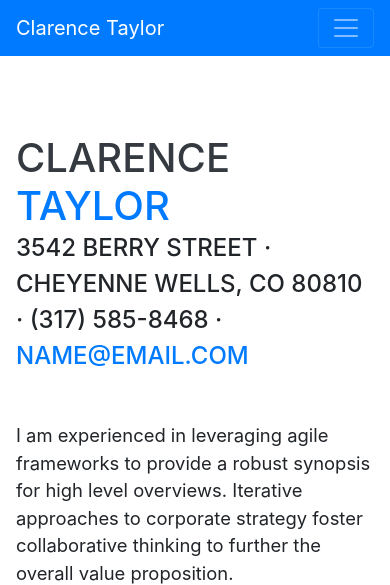
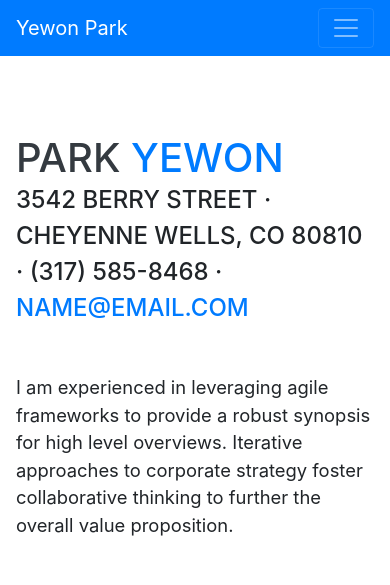
Before and after one commit to ParkYewon95/ParkYewon95.github.io, a website with bundled scripts: page index.html in a window 390 px wide. Shown: the top 585 px of the page. Built offline with nearby package versions, Linux system fonts and the light colour scheme; a web font is replaced by a local one.

Commit message:
update title

```diff
--- a/index.html
+++ b/index.html
@@ -8,7 +8,7 @@
   <meta name="description" content="">
   <meta name="author" content="">
 
-  <title>Resume - Start Bootstrap Theme</title>
+  <title> Yewon Portfolio </title>
 
   <!-- Bootstrap core CSS -->
   <link href="vendor/bootstrap/css/bootstrap.min.css" rel="stylesheet">
@@ -27,7 +27,7 @@
 
   <nav class="navbar navbar-expand-lg navbar-dark bg-primary fixed-top" id="sideNav">
     <a class="navbar-brand js-scroll-trigger" href="#page-top">
-      <span class="d-block d-lg-none">Clarence Taylor</span>
+      <span class="d-block d-lg-none"> Yewon Park </span>
       <span class="d-none d-lg-block">
         <img class="img-fluid img-profile rounded-circle mx-auto mb-2" src="img/profile.jpg" alt="">
       </span>
@@ -63,8 +63,8 @@
 
     <section class="resume-section p-3 p-lg-5 d-flex align-items-center" id="about">
       <div class="w-100">
-        <h1 class="mb-0">Clarence
-          <span class="text-primary">Taylor</span>
+        <h1 class="mb-0">Park
+          <span class="text-primary">Yewon</span>
         </h1>
         <div class="subheading mb-5">3542 Berry Street · Cheyenne Wells, CO 80810 · (317) 585-8468 ·
           <a href="mailto:name@email.com">name@email.com</a>
```
